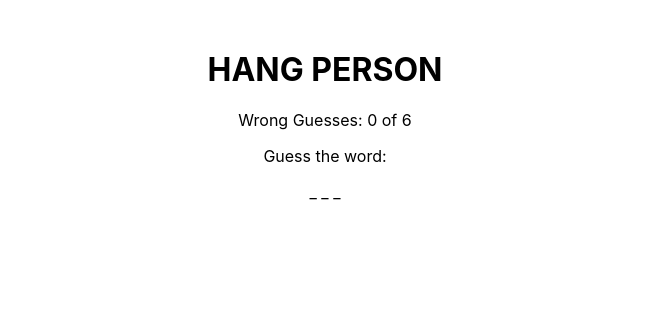
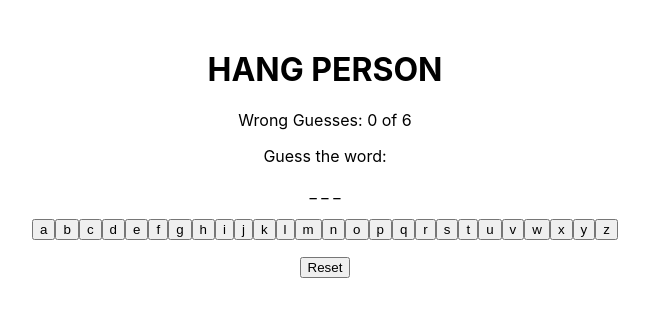
Before and after one commit to Jeroenemo/HangPerson, a React (Create React App) app: page / in a window 1280 px wide. Shown: the top 316 px of the page, without its empty margins (187-836 px from the left). Built offline with nearby package versions, Linux system fonts and the light colour scheme.

Commit message:
add reset button
Co-authored-by: MorganJBradford <MorganJBradford@users.noreply.github.com>

```diff
--- a/src/components/HangPerson.js
+++ b/src/components/HangPerson.js
@@ -18,9 +18,12 @@ export default class HangPerson extends Component {
     }
   }
 
-  handleGuess = (e) => {
-    let letter = e.target.value;
-    this.setState
+  handleGuess = (event) => {
+    let letter = event.target.value;
+    this.setState(state => ({
+      guessed: state.guessed.add(letter),
+      mistake: state.mistake + (state.answer.includes(letter) ? 0 : 1)
+    }));
   }
 
   guessedWord() {
@@ -29,11 +32,12 @@ export default class HangPerson extends Component {
 
   generateButtons() {
     return "abcdefghijklmnopqrstuvwxyz".split('').map(letter => (
-      <button key={letter} value={letter} onClick={this.handleGuess}>
+      <button key={letter} value={letter} onClick={this.handleGuess} disabled={this.state.guessed.has(letter)}>
         {letter}
       </button>
     ));
   }
+
 
   render() {
     const gameOver = this.state.mistake >= this.props.maxWrong;
@@ -54,6 +58,10 @@ export default class HangPerson extends Component {
             <p>
               {!gameOver ? this.guessedWord() : this.state.answer}
             </p>
+            <p>
+              {gameStat}
+            </p>
+            <button onClick={this.resetButton}>Reset</button>
           </div>
         </div>
       </>
```
